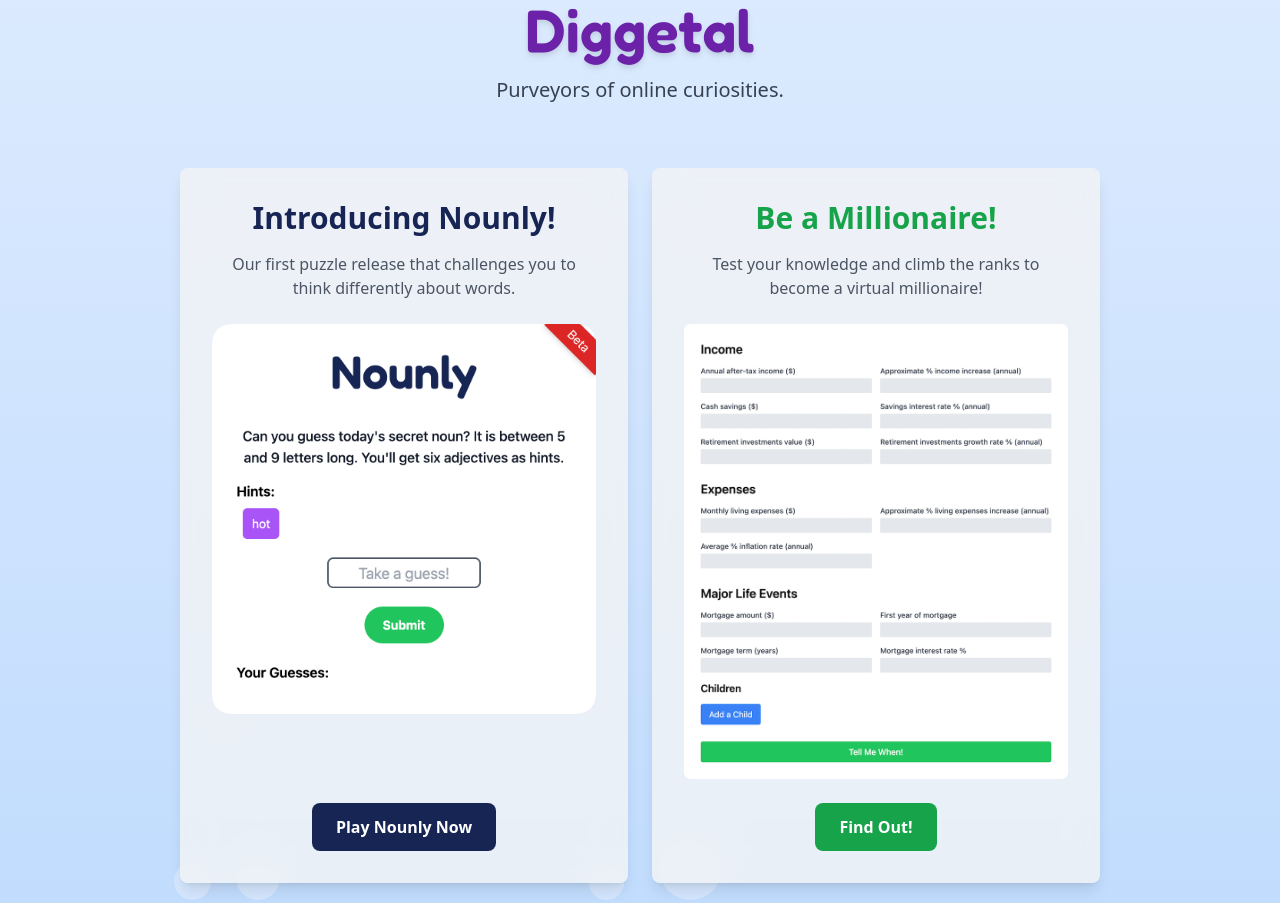
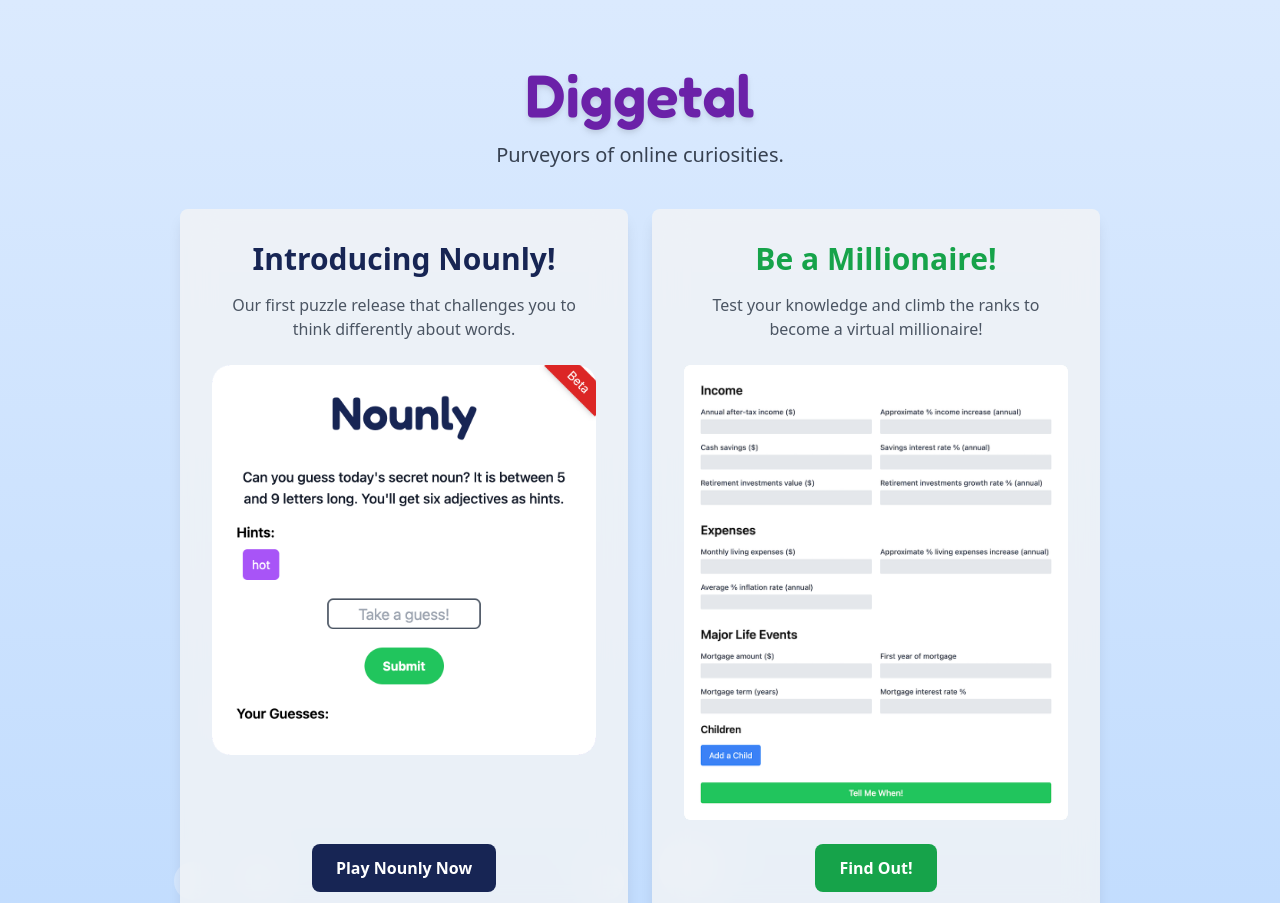
Before and after one commit to Diggetal/website, a plain HTML site: page index.html in a window 1280 px wide. Shown: the top 903 px of the page. Drawn offline with Linux system fonts and the light colour scheme.

Commit message:
Tweaked header position

```diff
--- a/index.html
+++ b/index.html
@@ -29,12 +29,12 @@
 
   <div id="bubbles" class="absolute inset-0 pointer-events-none"></div>
 
-  <header class="text-center mb-16 relative z-10">
+  <header class="text-center mb-10 relative z-10" style="margin-top: calc(10vh - 15px);">
     <h1 class="text-6xl font-semibold mb-4 text-purple-800 drop-shadow-md font-fredoka">Diggetal</h1>
     <p class="text-xl text-gray-700">Purveyors of online curiosities.</p>
   </header>
 
-  <main class="flex flex-col md:flex-row items-stretch justify-center space-y-6 md:space-y-0 md:space-x-6 relative z-10 w-full px-4 md:px-0">
+  <main class="flex flex-col md:flex-row items-stretch justify-center space-y-4 md:space-y-0 md:space-x-6 relative z-10 w-full px-4 md:px-0">
     <!-- Nounly Section -->
     <section class="flex flex-col bg-gray-100 bg-opacity-80 backdrop-filter backdrop-blur-lg rounded-lg shadow-lg p-8 max-w-md w-full">
       <div class="flex flex-col h-full">
```
Also changed, not shown: css/styles.css.
